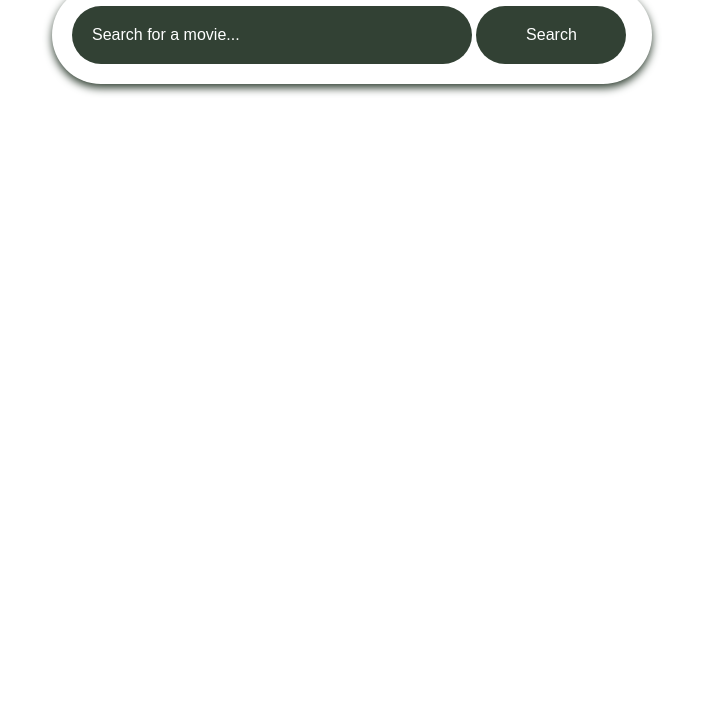
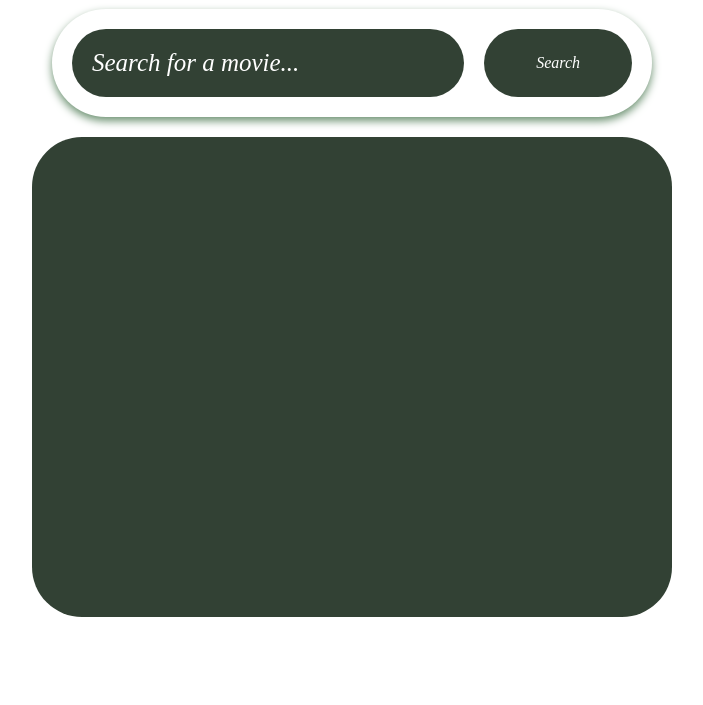
Before and after one commit to HarDexTech/movieSearch, a plain HTML site: page index.html in a window 1280 px wide. Shown: the part 95-800 px from the top of the page, without its empty margins (288-991 px from the left). Drawn offline with Linux system fonts and the light colour scheme; a web font is replaced by a local one.

Commit message:
update files

```diff
--- a/index.html
+++ b/index.html
@@ -17,8 +17,9 @@
           placeholder="Search for a movie..."
         />
         <button id="searchButton">Search</button>
-    </div>
-    <div id="results"></div>
+      </div>
+      <div id="results"></div>
     </div>
   </body>
+  <script src="script.js"></script>
 </html>
--- a/script.js
+++ b/script.js
@@ -1 +1,4 @@
 'use strict'
+const searchBtn = document.getElementById('searchButton');
+const movieInput = document.getElementById('searchInput');
+const resultContainer = document.getElementById('results');
--- a/style.css
+++ b/style.css
@@ -1,4 +1,4 @@
-/* CSS Boilerplate */
+@import url("https://fonts.googleapis.com/css2?family=DM+Serif+Text:ital@0;1&display=swap");
 :root {
   --bgColor: rgb(50, 65, 52);
   --text: white;
@@ -11,6 +11,9 @@
   margin: 0;
   padding: 0;
   box-sizing: border-box;
+  font-family: "DM Serif Text", serif;
+  font-weight: 400;
+  font-style: italic;
 }
 body {
   display: flex;
@@ -21,11 +24,14 @@ body {
   overflow: hidden;
   flex-direction: column;
 }
-.contain{
+h1{
+    font-size: 40px;
+}
+.contain {
   display: flex;
   align-items: center;
   justify-content: center;
-    gap: 10px;
+  gap: 20px;
   margin: 20px 0;
   flex-direction: column;
 }
@@ -33,23 +39,24 @@ input:focus,
 button:focus {
   outline: none;
 }
-input, button{
+input,
+button {
   border: none;
   background: var(--bgColor);
+  font-size: 25px;
 }
-input{
-    padding: calc(var(--defWidth)/10);
-    font-size: 16px;
+input {
+  padding: calc(var(--defWidth) / 10);
   border-radius: var(--borderRadius);
   width: 400px;
   transition: var(--transitions);
   color: var(--text);
 }
-input::placeholder{
+input::placeholder {
   color: var(--text);
 }
-button{
-    padding: calc(var(--defWidth)/10);
+button {
+  padding: calc(var(--defWidth) / 10);
   font-size: 16px;
   color: var(--text);
   cursor: pointer;
@@ -57,26 +64,30 @@ button{
   transition: all var(--transitions);
   width: 150px;
 }
-button:hover{
+button:hover {
   filter: opacity(0.7);
 }
-button:active{
+button:active {
   transform: scale(0.9);
 }
-.container{
+.container {
+  display: flex;
   width: 90vw;
   max-width: 600px;
   padding: 20px;
   border-radius: var(--borderRadius);
-    box-shadow: 0 4px 8px var(--bgColor);
-    /* box-shadow: 0 4px 8px rgba(0, 0, 0, 0.1); */
+  box-shadow: 0 4px 8px rgb(108, 145, 113);
+  gap: 20px;
 }
-#results{
-    margin-top: 20px;
+#results {
   display: flex;
   flex-direction: column;
   gap: 15px;
-    max-height: 60vh;
+  height: 60vh;
+  width: 50vw;
+  padding: 25px;
+  border-radius: 50px;
+  background: var(--bgColor);
+  color: var(--text);
   overflow-y: auto;
-    padding-right: 10px;
 }
```
Lines whose indentation alone changed are shown as unchanged.
